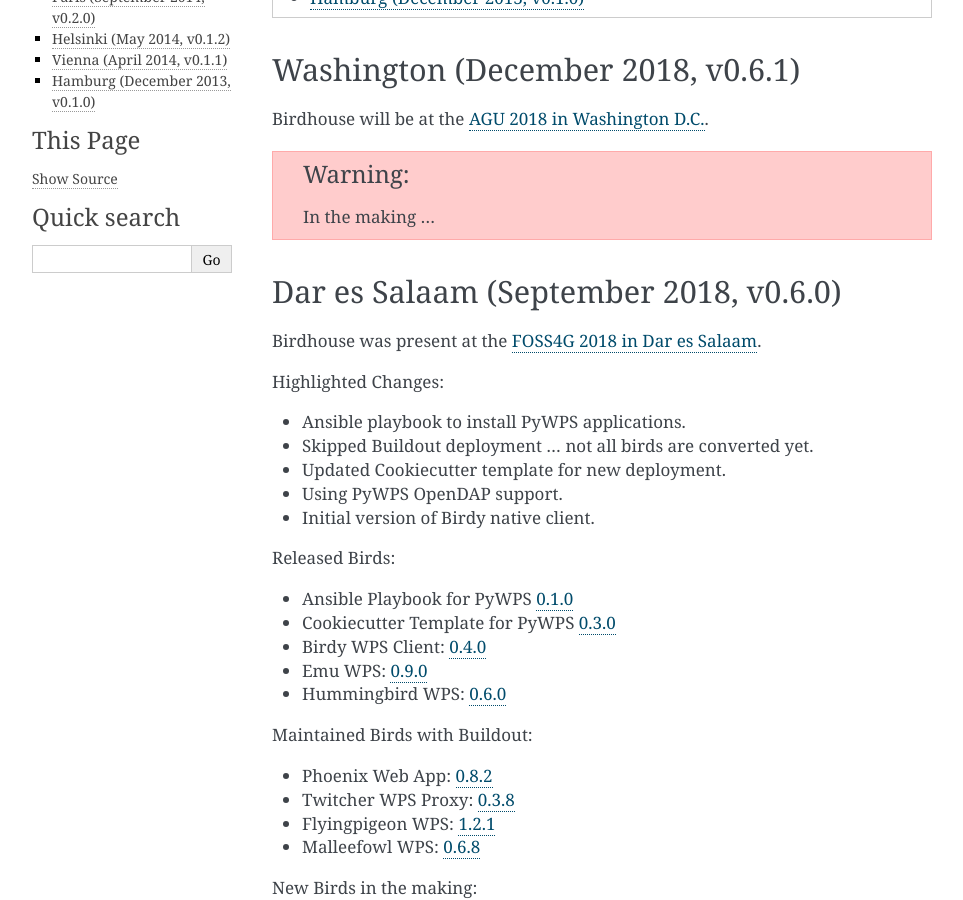
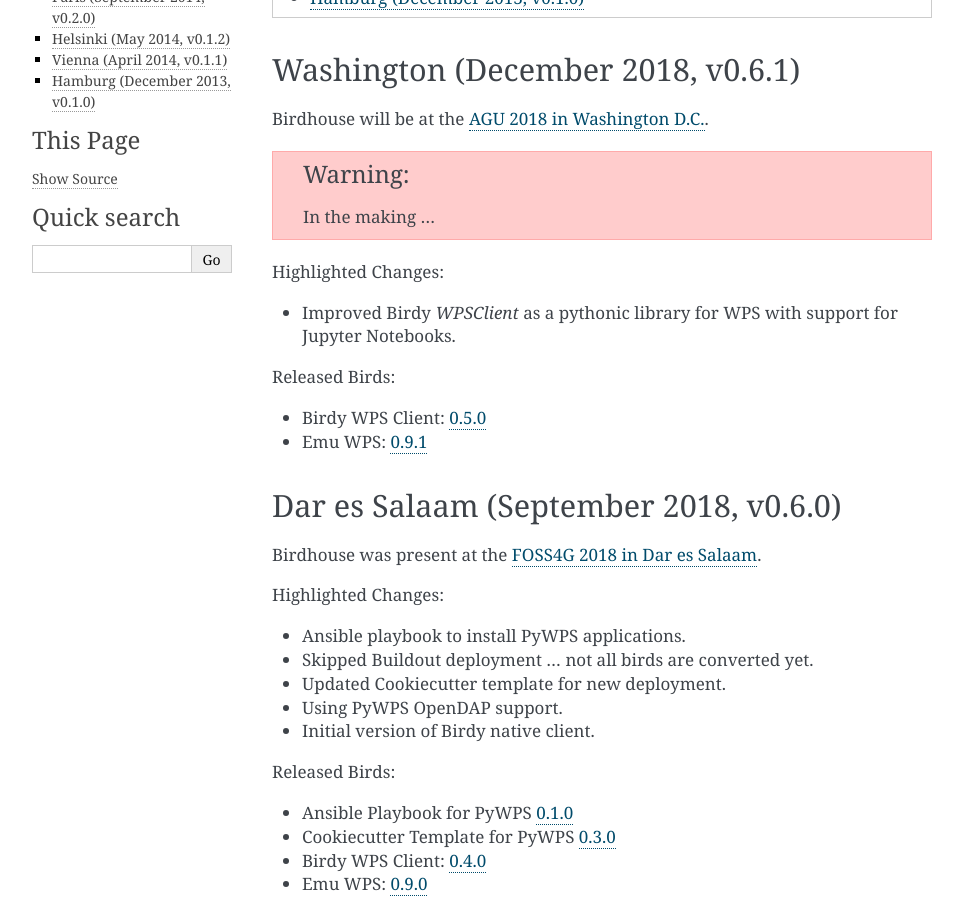
Before and after one commit to bird-house/birdhouse-docs, a Sphinx documentation site: the page built from docs/source/release_notes.rst, in a window 1280 px wide and 900 px high, scrolled down 318 px. Shown: the whole window, without its empty margins (148-1111 px from the left). Built offline with Sphinx 7.4.7, drawn with Linux system fonts in a browser that asks for light colours.

Commit message:
added birdy and emu

```diff
--- a/docs/source/release_notes.rst
+++ b/docs/source/release_notes.rst
@@ -15,6 +15,15 @@
 Birdhouse will be at the `AGU 2018 in Washington D.C. <https://fallmeeting.agu.org/2018/>`_.
 
 .. warning:: In the making ...
+
+Highlighted Changes:
+
+* Improved Birdy `WPSClient` as a pythonic library for WPS with support for Jupyter Notebooks.
+
+Released Birds:
+
+* Birdy WPS Client: `0.5.0 <https://github.com/bird-house/birdy/releases/tag/v0.5.0>`_
+* Emu WPS: `0.9.1 <https://github.com/bird-house/emu/releases/tag/v0.9.1>`_
 
 Dar es Salaam (September 2018, v0.6.0)
 ======================================
```
